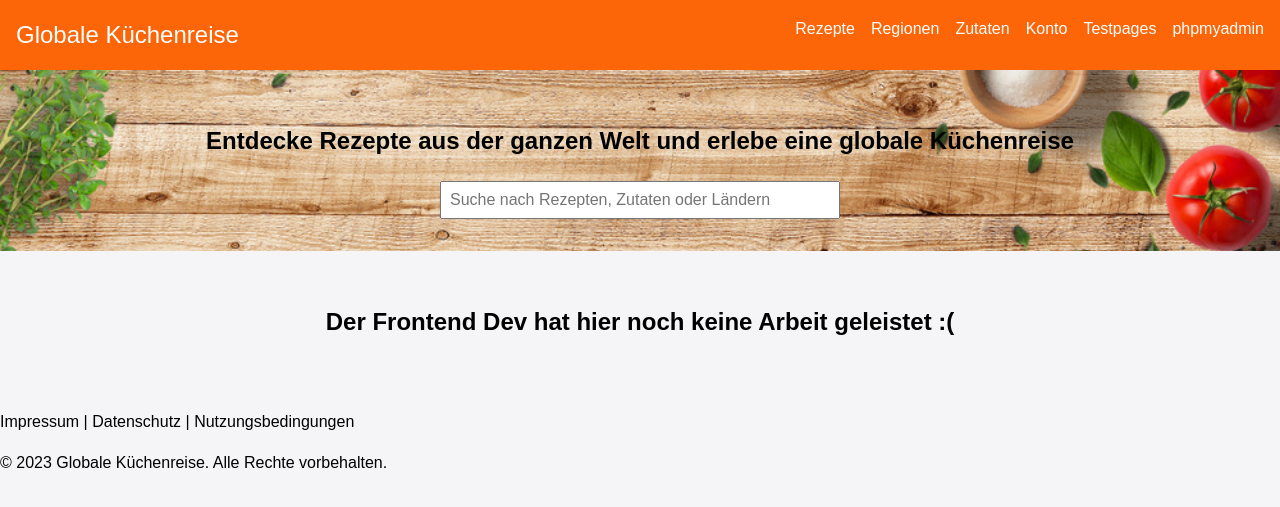
After one commit to PlexSheep/Webapp-demo-dhbw, a PHP site: page /detail.php in a window 1280 px wide. The commit adds this page. Shown: the top 507 px of the page. Run offline with PHP 8.4, Linux system fonts and the light colour scheme.

Commit message:
added a basic detail view

```diff
--- /dev/null
+++ b/webdir/detail.php
@@ -0,0 +1,44 @@
+<?php
+// require the common.php stuff
+require 'common.php';
+?>
+<!DOCTYPE html>
+<html lang="de">
+<head>
+    <meta charset="UTF-8">
+    <meta name="viewport" content="width=device-width, initial-scale=1.0">
+    <title>Globale Küchenreise</title>
+    <link rel="stylesheet" href="styles.css">
+</head>
+<body>
+    <header>
+        <div class="logo">Globale Küchenreise</div>
+        <nav>
+            <ul>
+                <li><a href="recipes.html">Rezepte</a></li>
+                <li><a href="region.html">Regionen</a></li>
+                <li><a href="#">Zutaten</a></li>
+                <li><a href="#">Konto</a></li>
+                <!-- TODO remove these links for the test environment for the final version! -->
+                <li><a href="test/index.php">Testpages</a></li>
+                <li><a href="http://localhost:8082">phpmyadmin</a></li>
+            </ul>
+        </nav>
+    </header>
+    <main>
+        <section class="hero">
+            <h1>Entdecke Rezepte aus der ganzen Welt und erlebe eine globale Küchenreise</h1>
+            <input type="search" placeholder="Suche nach Rezepten, Zutaten oder Ländern">
+        </section>
+        <section class="recipe-detail-container">
+            <center><h1>Der Frontend Dev hat hier noch keine Arbeit geleistet :(</h1></center>
+        </section>
+    </main>
+    <footer>
+        <div class="footer-content">
+            <p>Impressum | Datenschutz | Nutzungsbedingungen</p>
+            <p>&copy; 2023 Globale Küchenreise. Alle Rechte vorbehalten.</p>
+        </div>
+    </footer>
+</body>
+</html>
--- a/webdir/index.php
+++ b/webdir/index.php
@@ -33,7 +33,6 @@ require 'common.php';
         <section class="featured-recipes">
             <h2>Beliebte Rezepte</h2>
             <div class="recipe-grid">
-                <!-- Hier können Sie Beispielrezepte einfügen -->
             </div>
         </section>
     </main>
@@ -68,6 +67,8 @@ require 'common.php';
         const recipeGrid = document.querySelector('.recipe-grid');
 
         recipes.forEach(recipe => {
+          const recipeLink = document.createElement('a');
+          recipeLink.href = "detail.php?" + recipe.slug;
           const recipeCard = document.createElement('div');
           recipeCard.classList.add('recipe-card');
 
@@ -88,7 +89,8 @@ require 'common.php';
           recipeDescription.innerText = recipe.description;
           recipeCard.appendChild(recipeDescription);
 
-          recipeGrid.appendChild(recipeCard);
+          recipeLink.appendChild(recipeCard);
+          recipeGrid.appendChild(recipeLink);
         });
       }
 
--- a/webdir/styles.css
+++ b/webdir/styles.css
@@ -59,6 +59,12 @@ input[type="search"] {
     grid-template-columns: repeat(auto-fill, minmax(250px, 1fr));
     grid-gap: 1rem;
 }
+
+.recipe-grid a {
+    color: #000;
+    text-decoration: none;
+}
+
 .recipe-card {
   background-color: #FFFFFF;
   border-radius: 5px;
@@ -73,10 +79,15 @@ input[type="search"] {
   max-width: 100%;
   object-fit: cover;
 }
-    .baggi{
 
-        background-image: url(img/hkoch.png);
-        background-repeat: no-repeat;
-        background-size: cover;
+.baggi{
 
-    }
+    background-image: url(img/hkoch.png);
+    background-repeat: no-repeat;
+    background-size: cover;
+
+}
+
+.recipe-detail-container {
+    padding: 2rem;
+}
```
